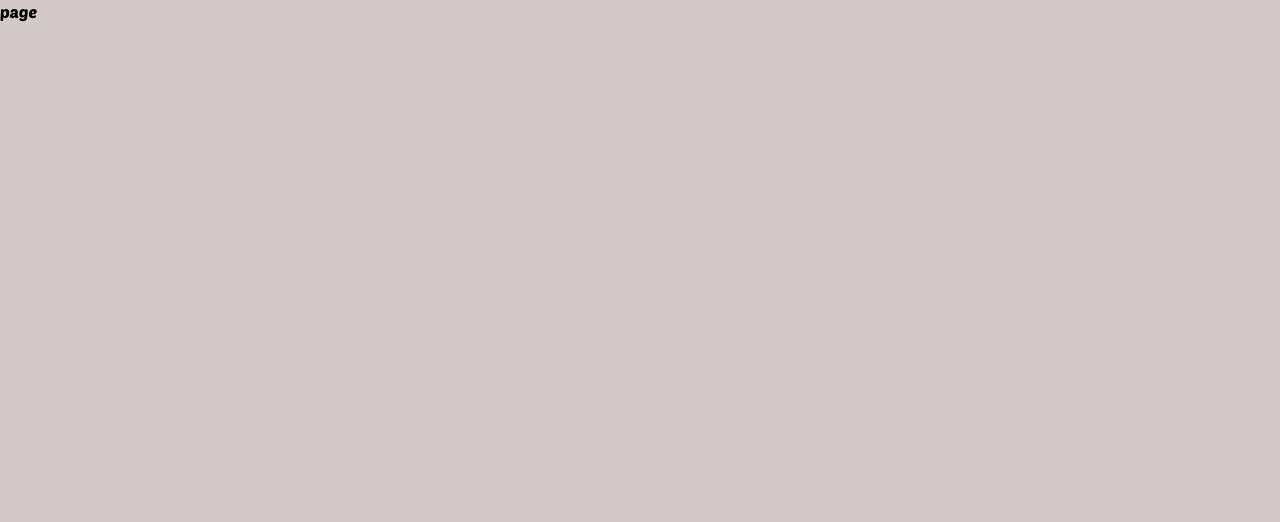
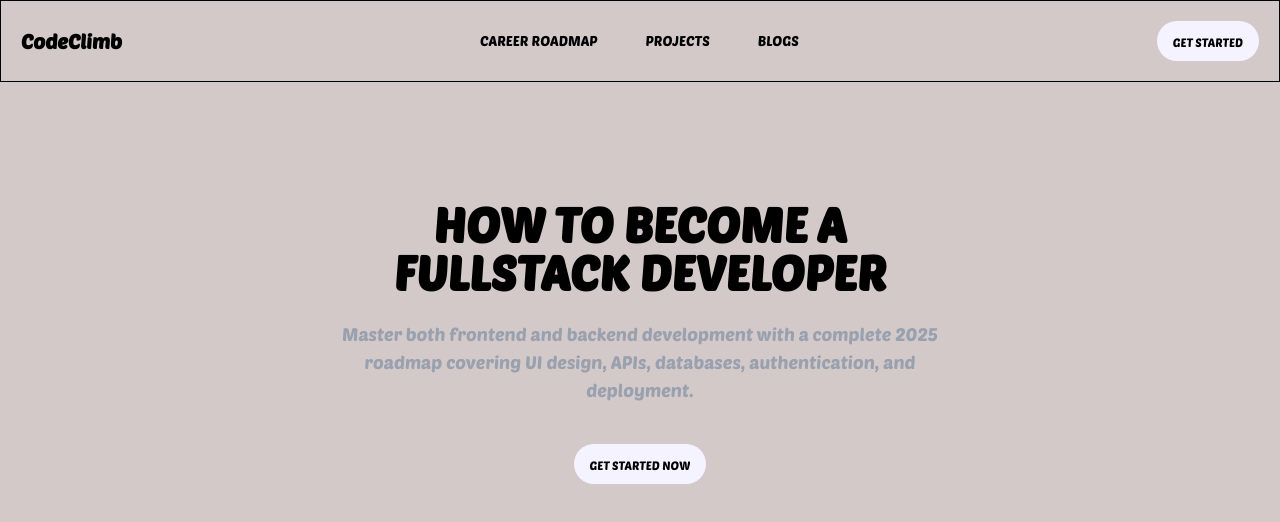
Before and after one commit to Tanujeet/CodeClimb, a Next.js app in the folder apps/web/: page /Roadmap/fullstack in a window 1280 px wide. Shown: the top 522 px of the page. Built offline with nearby package versions, Linux system fonts and the light colour scheme; no server answers.

Commit message:
career Roadmap changes

```diff
--- /dev/null
+++ b/apps/web/Components/Heading.tsx
@@ -0,0 +1,34 @@
+// components/HeroSection.tsx
+
+import React from "react";
+import Button from "./Button";
+
+interface HeroSectionProps {
+  title: React.ReactNode;
+  subtitle: string;
+  buttonText?: string;
+  onButtonClick?: () => void;
+}
+
+const Heading: React.FC<HeroSectionProps> = ({
+  title,
+  subtitle,
+  buttonText = "Get started now",
+  onButtonClick,
+}) => {
+  return (
+    <section className="relative mt-56 lg:mt-50">
+      <div className="relative flex flex-col gap-6 z-10 justify-center items-center text-center">
+        <h1 className="uppercase text-5xl text-center font-bold">{title}</h1>
+        <p className="text-gray-400 max-w-[600px] text-md lg:text-lg block font-light">
+          {subtitle}
+        </p>
+        <div className="mt-4">
+          <Button title={buttonText} onClick={onButtonClick} />
+        </div>
+      </div>
+    </section>
+  );
+};
+
+export default Heading;
--- a/apps/web/app/Roadmap/backend/page.tsx
+++ b/apps/web/app/Roadmap/backend/page.tsx
@@ -1,6 +1,20 @@
+import Heading from "../../../Components/Heading";
+import Navbar from "../../../Components/Navbar";
+
 const page = () => {
   return (
-    <div>page</div>
+    <div className="min-h-screen w-screen overflow-hidden">
+      <Navbar />
+      <Heading
+        title={
+          <>
+            How to become a <br />
+            Backend developer
+          </>
+        }
+        subtitle="Master backend development in 2025 with a step-by-step guide covering databases, APIs, authentication, and server-side frameworks."
+      />
+    </div>
   );
 };
 
--- a/apps/web/app/Roadmap/frontend/page.tsx
+++ b/apps/web/app/Roadmap/frontend/page.tsx
@@ -1,24 +1,20 @@
 import Button from "../../../Components/Button";
+import Heading from "../../../Components/Heading";
 import Navbar from "../../../Components/Navbar";
 
 const page = () => {
   return (
-    <div className="min-h-vh max-w-vw overflow-hidden">
+    <div className="min-h-screen w-screen overflow-hidden">
       <Navbar />
-      <section className="relative mt-56 lg:mt-50 ">
-        <div className="relative flex flex-col gap-6 z-10 justify-center items-center text-center0">
-          <h1 className="uppercase text-5xl text-center font-bold">
-            How To Become a <br />
-            Front End Developer
-          </h1>
-          <p className="text-gray-400 max-w-[600px] text-md lg:text-lg block font-light">
-            Step-by-step guide to mastering frontend skills in 2025.
-          </p>
-          <div className="mt-4">
-            <Button title="Get started now" />
-          </div>
-        </div>
-      </section>
+      <Heading
+        title={
+          <>
+            How to become a <br />
+            Front end developer
+          </>
+        }
+        subtitle=" Step-by-step guide to mastering frontend skills in 2025."
+      />
       <section className="px-4 lg:px-[4rem] py-[4rem] mt-4 ">
         <div>hy</div>
       </section>
--- a/apps/web/app/Roadmap/fullstack/page.tsx
+++ b/apps/web/app/Roadmap/fullstack/page.tsx
@@ -1,6 +1,20 @@
+import Heading from "../../../Components/Heading";
+import Navbar from "../../../Components/Navbar";
+
 const page = () => {
   return (
-    <div>page</div>
+    <div className="min-h-screen w-screen overflow-hidden">
+      <Navbar />
+      <Heading
+        title={
+          <>
+            How to become a <br />
+            Fullstack developer
+          </>
+        }
+        subtitle="Master both frontend and backend development with a complete 2025 roadmap covering UI design, APIs, databases, authentication, and deployment."
+      />
+    </div>
   );
 };
 
```
